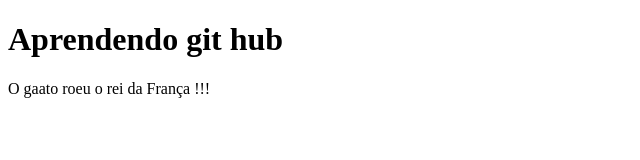
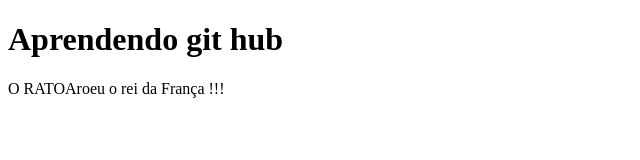
Before and after one commit to SolidusJack/aprendendo-git-unidev, a plain HTML site: page index.html in a window 1280 px wide. Shown: the full height of the page, 0-640 px from the left. Drawn offline with Linux system fonts and the light colour scheme.

Commit message:
testando

```diff
--- a/index.html
+++ b/index.html
@@ -8,6 +8,6 @@
 <body>
 
     <h1>Aprendendo git hub</h1>
-    <p>O gaato roeu o rei da França !!! </p>
+    <p>O RATOAroeu o rei da França !!! </p>
 </body>
 </html>
```
